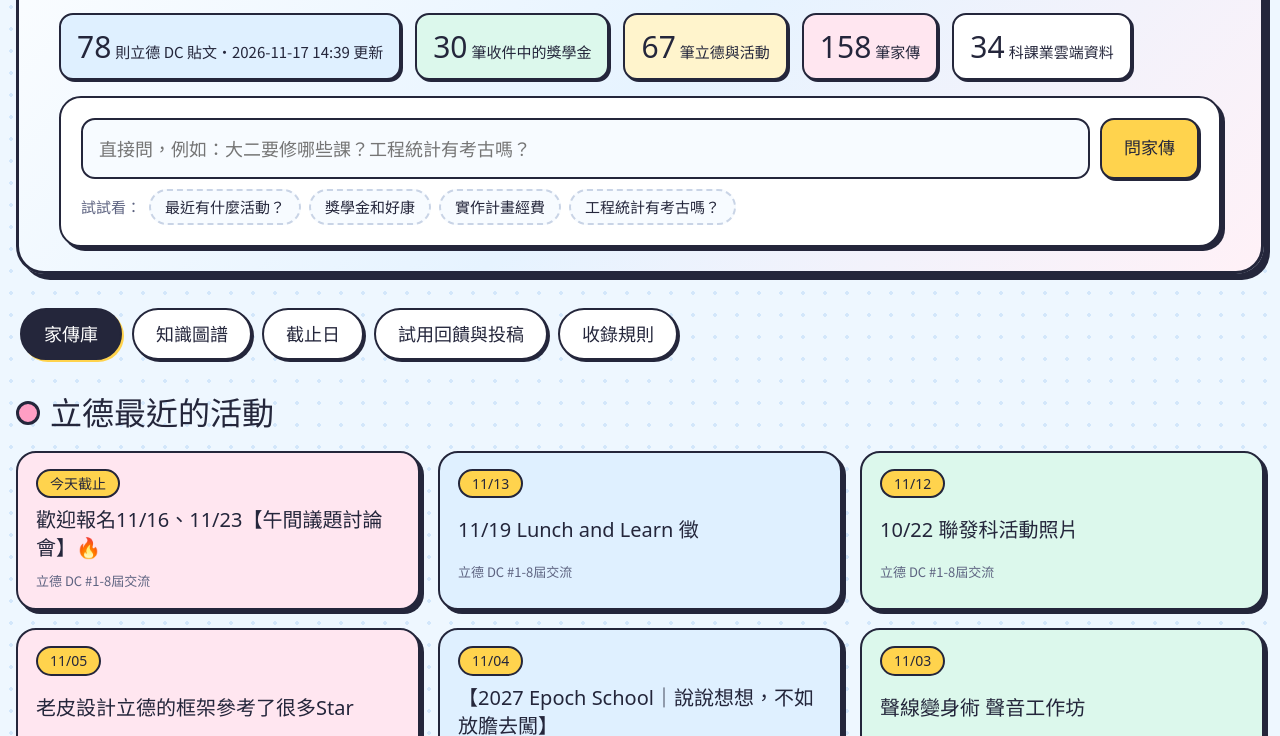
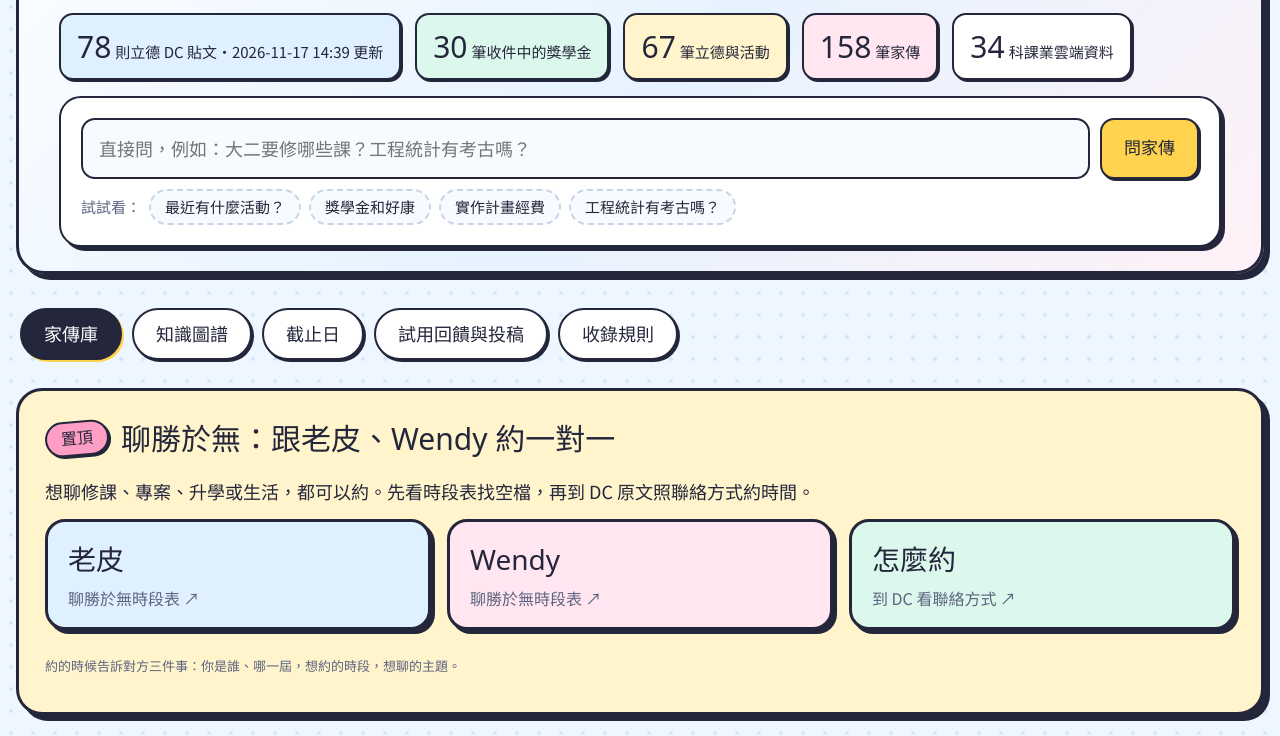
Before and after one commit to billyeh33/lide-heritage, a plain HTML site: page index.html in a window 1280 px wide. Shown: the part 246-982 px from the top of the page. Drawn offline with Linux system fonts and the light colour scheme; a web font is replaced by a local one.

Commit message:
首頁置頂：老皮與 Wendy 聊勝於無時段表

```diff
--- a/index.html
+++ b/index.html
@@ -199,6 +199,18 @@ nav.tabs a{font-size:18px;padding:9px 22px}
   .grid,.soon{grid-template-columns:1fr}
   .lede{font-size:17px}
 }
+
+.pin{position:relative;background:var(--sun-soft);border:3px solid var(--line);border-radius:26px;padding:22px 26px;box-shadow:6px 6px 0 var(--ink);margin:6px 0 30px;display:grid;gap:12px}
+.pin-head{display:flex;align-items:center;gap:12px;flex-wrap:wrap}
+.pin-head h2{font-size:30px}
+.pin-tag{font-family:var(--f-display);background:var(--pink);border:2.5px solid var(--line);border-radius:999px;padding:2px 14px;font-size:16px;transform:rotate(-5deg);box-shadow:2px 2px 0 var(--ink)}
+.pin-lede{margin:0;font-size:18px}
+.pin-grid{display:grid;grid-template-columns:repeat(auto-fit,minmax(220px,1fr));gap:16px}
+.pin-btn{display:grid;gap:2px;text-decoration:none;color:var(--ink);background:#fff;border:3px solid var(--line);border-radius:20px;padding:14px 20px;box-shadow:4px 4px 0 var(--ink);transition:transform .08s,box-shadow .08s}
+.pin-btn:hover{transform:translate(-2px,-2px);box-shadow:6px 6px 0 var(--ink)}
+.pin-btn b{font-family:var(--f-display);font-weight:400;font-size:28px}
+.pin-btn span{font-size:16px;color:var(--muted)}
+.pb-pi{background:var(--sky-soft)}.pb-wendy{background:var(--pink-soft)}.pb-dc{background:var(--mint-soft)}
 </style>
 
 <div class="wrap">
@@ -231,6 +243,16 @@ nav.tabs a{font-size:18px;padding:9px 22px}
 </nav>
 
 <section class="view" id="v-library">
+  <section class="pin" aria-labelledby="pinH">
+    <div class="pin-head"><span class="pin-tag">置頂</span><h2 id="pinH">聊勝於無：跟老皮、Wendy 約一對一</h2></div>
+    <p class="pin-lede">想聊修課、專案、升學或生活，都可以約。先看時段表找空檔，再到 DC 原文照聯絡方式約時間。</p>
+    <div class="pin-grid">
+      <a class="pin-btn pb-pi" href="https://docs.google.com/spreadsheets/d/1rtxgvZ6X_pGOIjntugnHllgKG6WuUg0ZmfYQ0zWJjp8/edit?usp=sharing" target="_blank" rel="noopener"><b>老皮</b><span>聊勝於無時段表 ↗</span></a>
+      <a class="pin-btn pb-wendy" href="https://docs.google.com/spreadsheets/d/1tXHoxKuKb3dFvKmy2cdFlS7B0SMxQKUs/edit?gid=156806811" target="_blank" rel="noopener"><b>Wendy</b><span>聊勝於無時段表 ↗</span></a>
+      <a class="pin-btn pb-dc" href="https://discord.com/channels/1045122058515910686/1336965701055025214/threads/1559354081426804797" target="_blank" rel="noopener"><b>怎麼約</b><span>到 DC 看聯絡方式 ↗</span></a>
+    </div>
+    <p class="note">約的時候告訴對方三件事：你是誰、哪一屆，想約的時段，想聊的主題。</p>
+  </section>
   <div id="soonBox" hidden><h2 class="soon-h">立德最近的活動</h2><div class="soon" id="soon"></div></div>
   <div class="filters" id="catChips"></div>
   <div class="filters">
```
